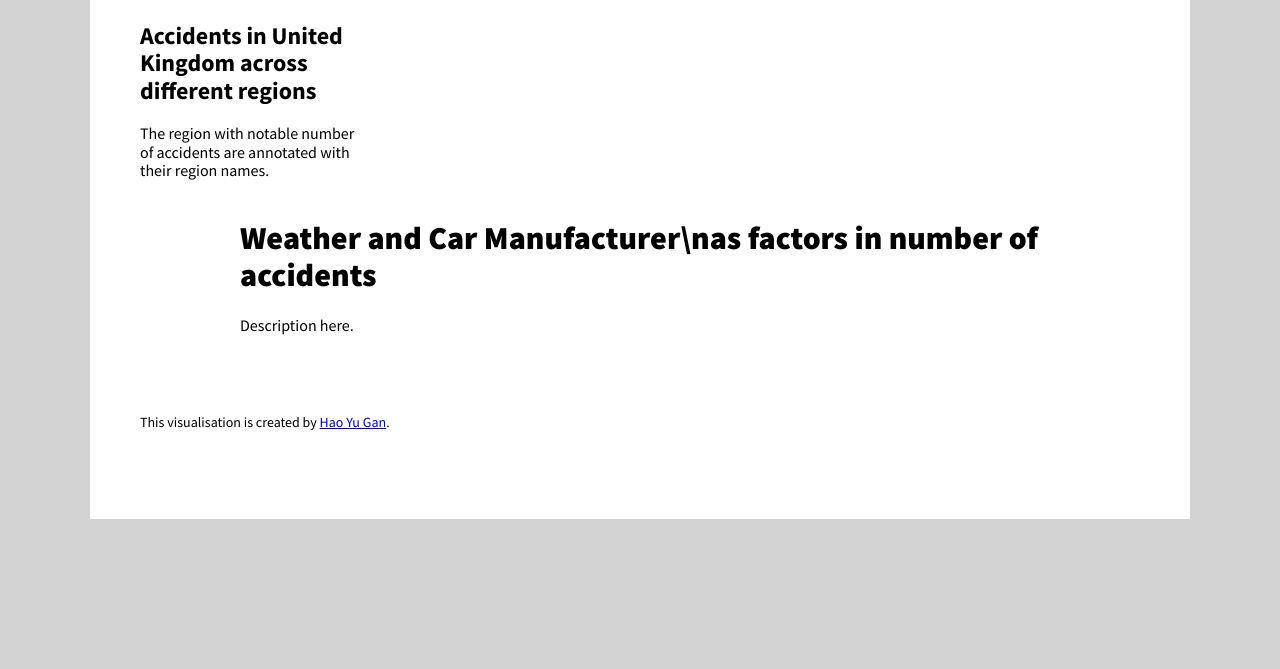
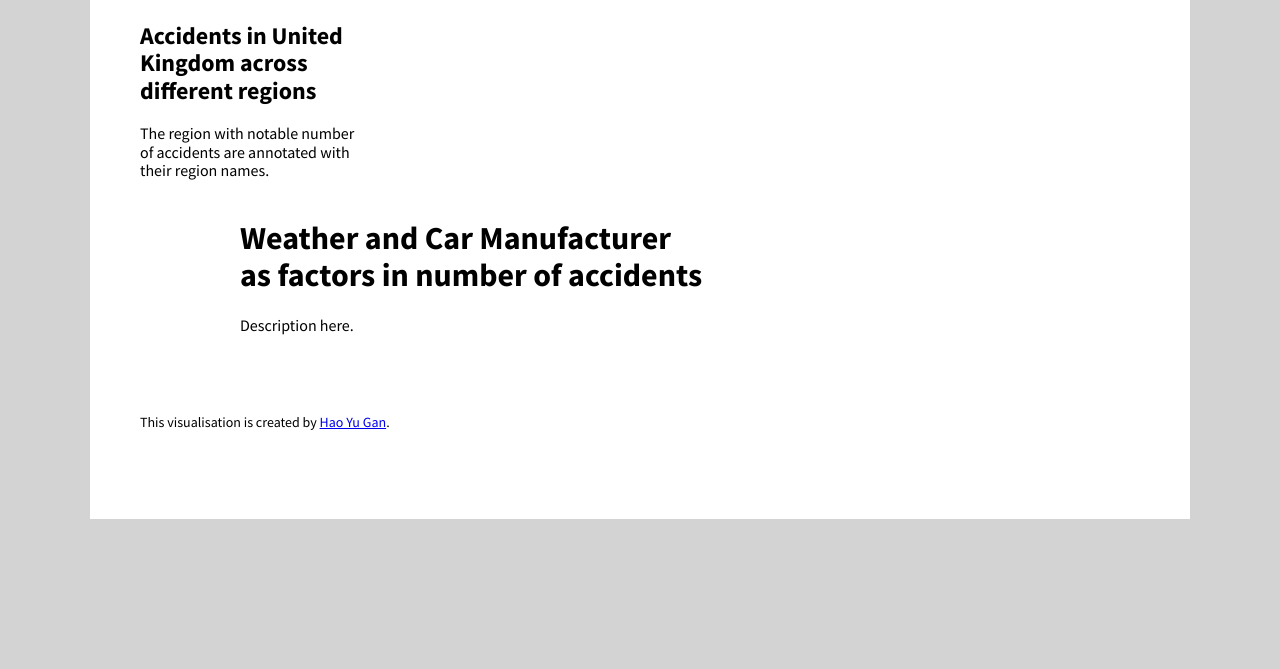
Before and after one commit to haoyugan/FIT3179, a plain HTML site: page Assignment_2/index.html in a window 1280 px wide. Shown: the part 131-800 px from the top of the page. Drawn offline with nearby package versions, Linux system fonts and the light colour scheme; a script that the page names is missing.

Commit message:
Update index.html

```diff
--- a/Assignment_2/index.html
+++ b/Assignment_2/index.html
@@ -19,7 +19,7 @@
       font-family: 'Source Sans Pro', sans-serif;
     }
     h1{
-      font-weight: 900;
+      font-weight: 700;
     }
      body{
        background-color: lightgray;
@@ -85,7 +85,7 @@
     <div class="pure-g">
       <div class="pure-u-1-1">
         <div class="description description-middle">
-          <h1>Weather and Car Manufacturer\nas factors in number of accidents</h1>
+          <h1>Weather and Car Manufacturer<br>as factors in number of accidents</h1>
           <p>Description here.</p>
         </div>
       </div>
```
